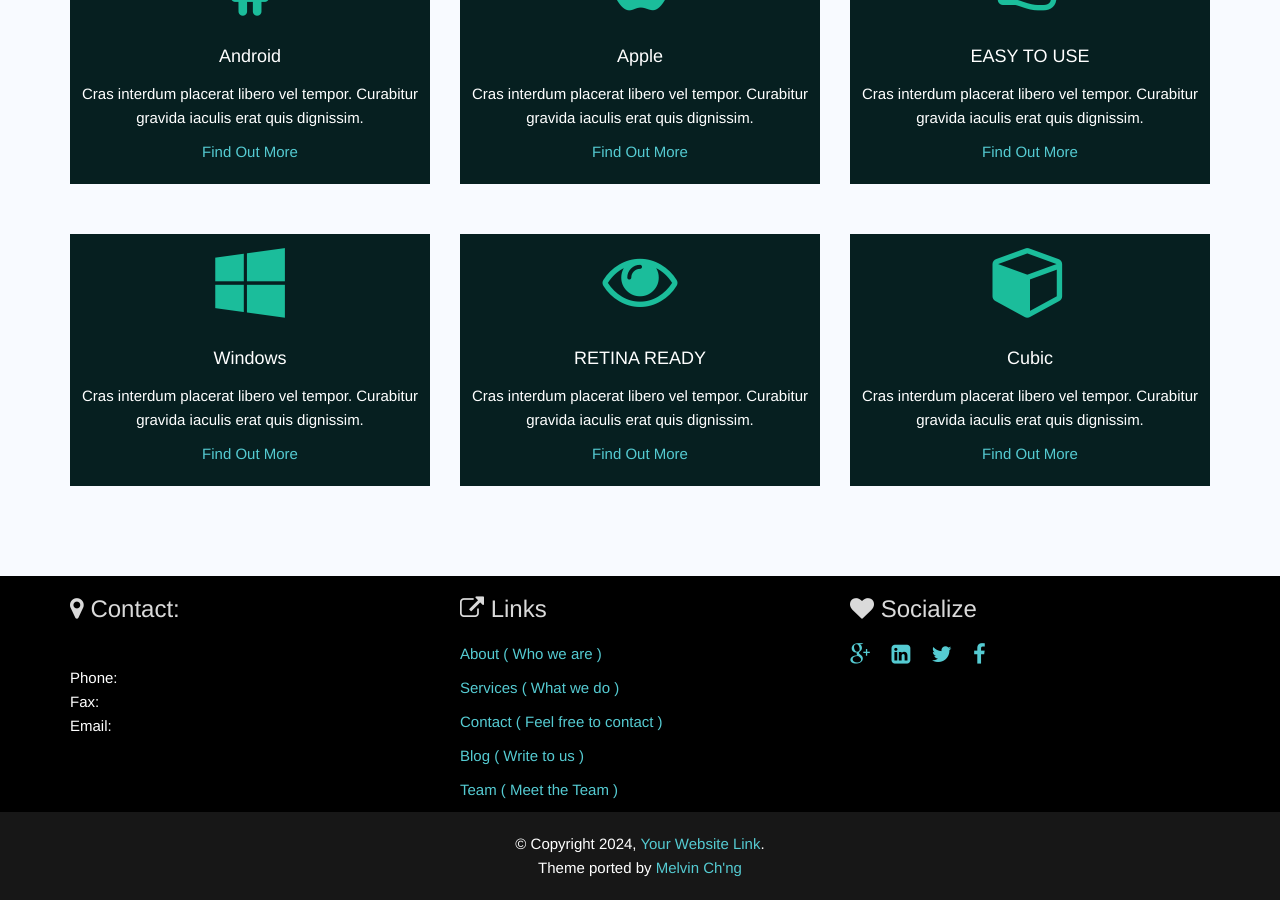
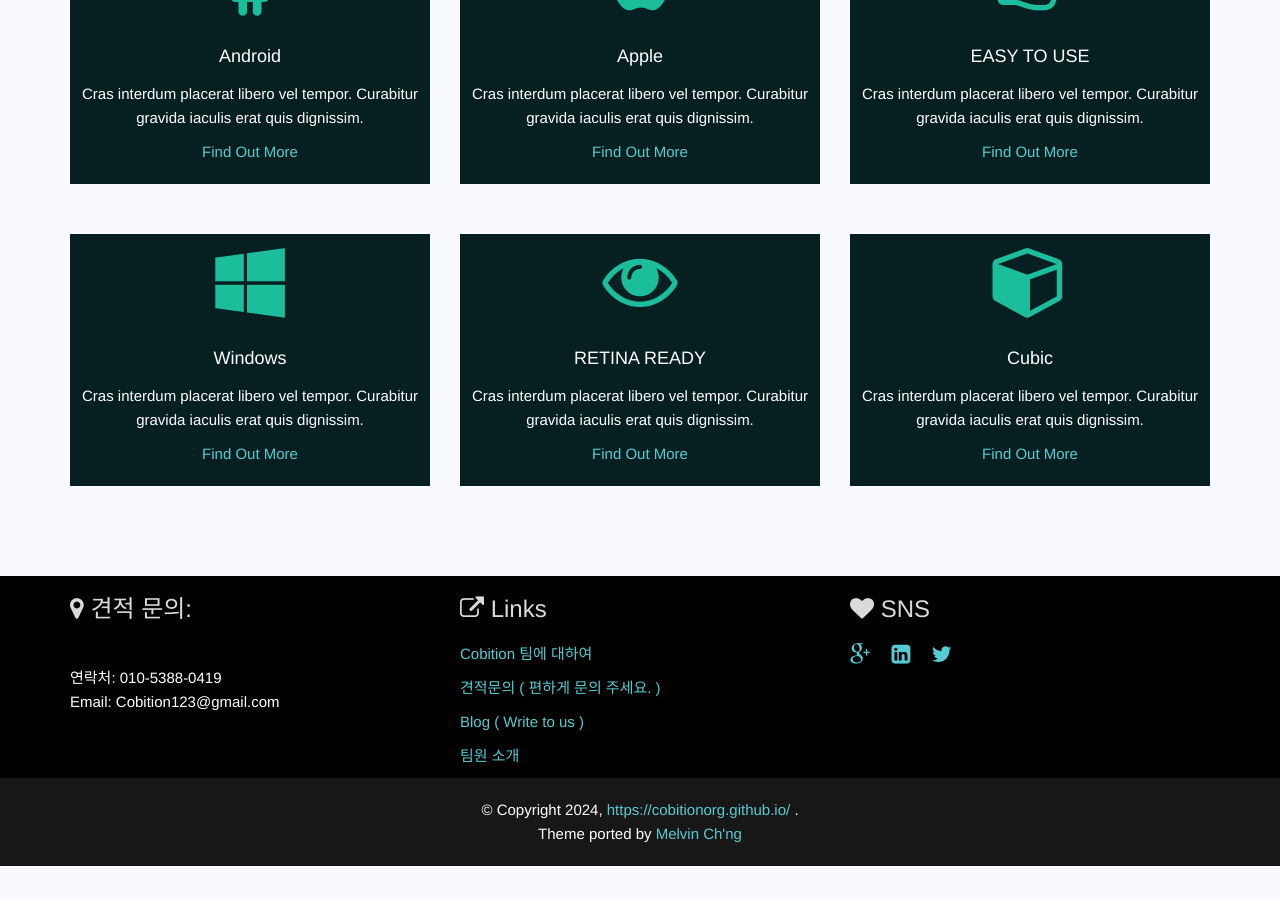
Before and after one commit to CobitionOrg/CobitionOrg.github.io, a Jekyll site: the page built from index.html, in a window 1280 px wide and 900 px high, scrolled down 822 px. Built offline with Jekyll 4.4.1, drawn with Linux system fonts in a browser that asks for light colours; after the commit the page ends 1688 px from its top, so only the background shows below that; some of the changed text lies outside the part shown.

Commit message:
Update footer.html

```diff
--- a/_includes/footer.html
+++ b/_includes/footer.html
@@ -3,24 +3,22 @@
   <div class="container">
     <div class="row">
       <div class="col-md-4">
-        <h3><i class="fa fa-map-marker"></i> Contact:</h3>
+        <h3><i class="fa fa-map-marker"></i> 견적 문의:</h3>
         <p class="footer-contact">
           {{ site.company_name }} <br>
-          Phone: {{ site.telephone_number }} <br>
-          Fax: {{ site.fax_number }} <br>
-          Email: {{ site.company_email }}<br>
+          연락처: 010-5388-0419 {{ site.telephone_number }} <br>
+          Email: Cobition123@gmail.com {{ site.company_email }}<br>
         </p>
       </div>
       <div class="col-md-4">
         <h3><i class="fa fa-external-link"></i> Links</h3>
-        <p><a href="/about"> About ( Who we are )</a></p>
-        <p><a href="/about"> Services ( What we do )</a></p>
-        <p><a href="/contact"> Contact ( Feel free to contact )</a></p>
+        <p><a href="/about"> Cobition 팀에 대하여</a></p>
+        <p><a href="/contact"> 견적문의 ( 편하게 문의 주세요. )</a></p>
         <p><a href="/blog"> Blog ( Write to us )</a></p>
-        <p><a href="/team"> Team ( Meet the Team )</a></p>
+        <p><a href="/team"> 팀원 소개 </a></p>
       </div>
       <div class="col-md-4">
-        <h3><i class="fa fa-heart"></i> Socialize</h3>
+        <h3><i class="fa fa-heart"></i> SNS </h3>
         <div id="social-icons">
           {% if site.googleplus_link %}
             <a href="{{ site.googleplus_link }}" class="btn-group google-plus">
@@ -40,17 +38,12 @@
             </a>
           {% endif %}
 
-          {% if site.facebook_link %}
-            <a href="{{ site.facebook_link }}" class="btn-group facebook">
-              <i class="fa fa-facebook"></i>
-            </a>
-          {% endif %}
         </div>
       </div>
     </div>
   </div>
 
   <div class="copyright text center">
-    <p>&copy; Copyright {{ site.time | date: '%Y' }}, <a href="#">Your Website Link</a>. <br>Theme ported by <a href="https://melvinchng.github.io/" target="_blank">Melvin Ch'ng</a></p>
+    <p>&copy; Copyright {{ site.time | date: '%Y' }}, <a href="#">https://cobitionorg.github.io/ </a>. <br>Theme ported by <a href="https://melvinchng.github.io/" target="_blank">Melvin Ch'ng</a></p>
   </div>
 </footer>
```
